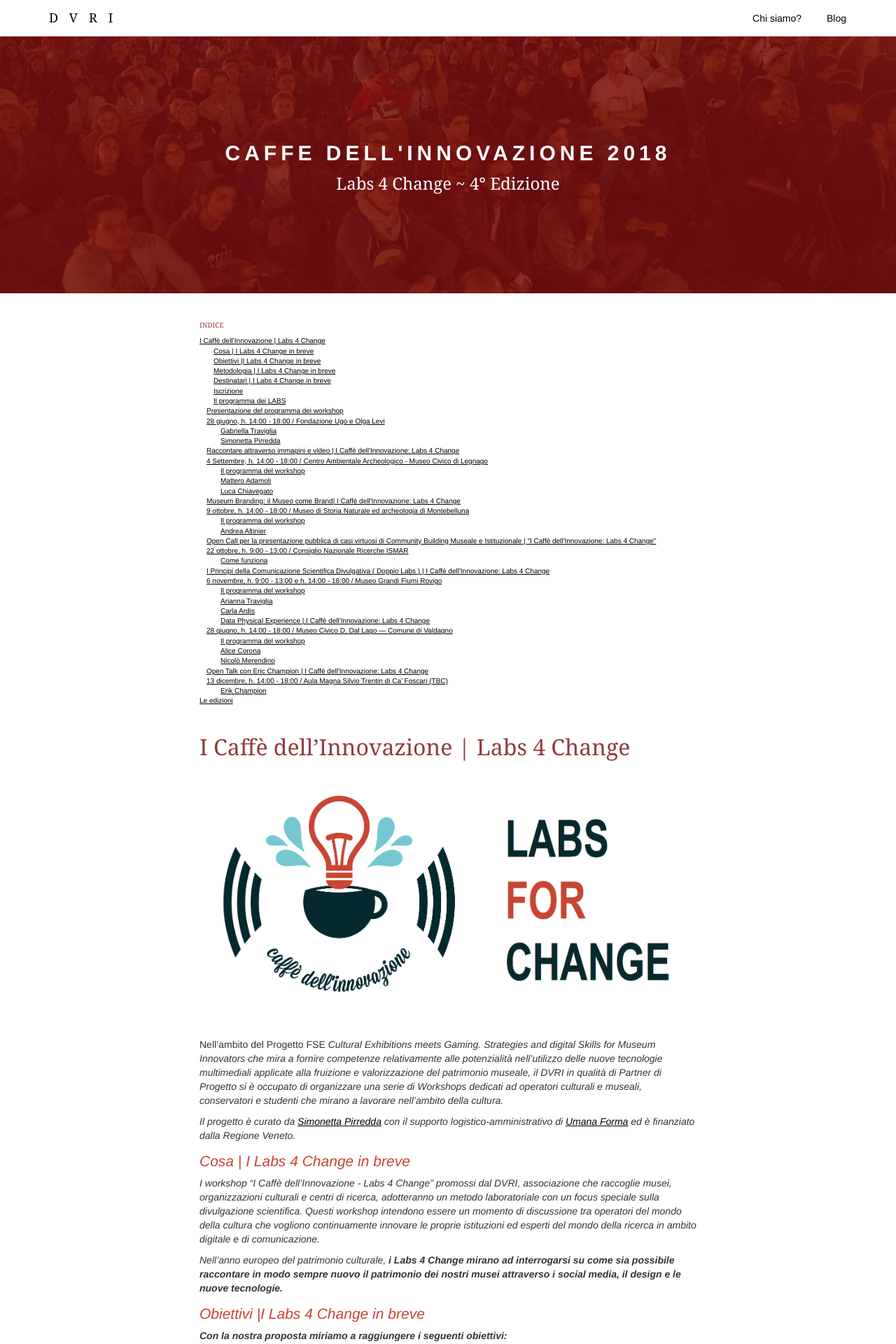
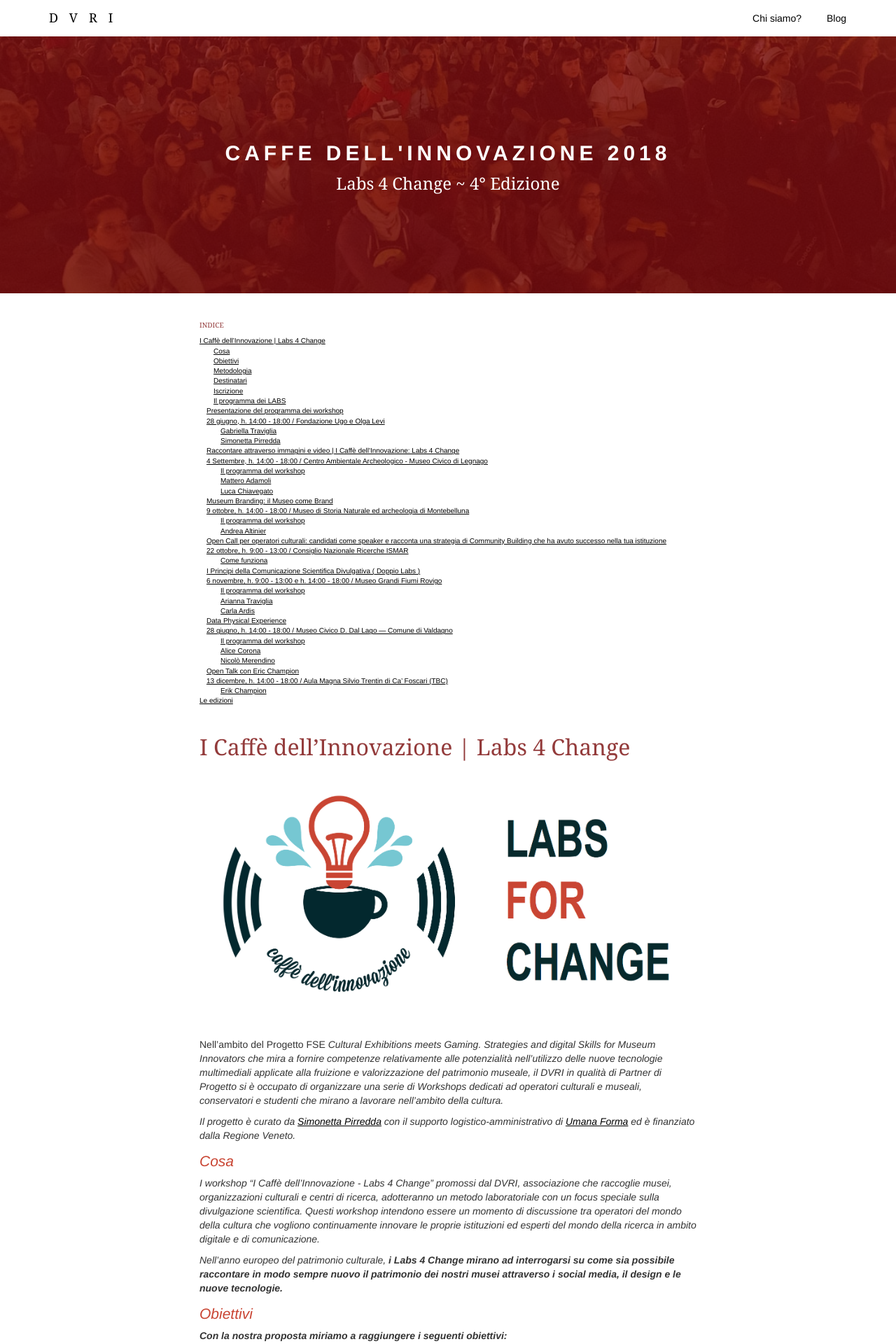
Before and after one commit to simonini/dvri-j-theme, a Jekyll site: the page built from progetti/caffe-2018.html, in a window 1280 px wide. Shown: the top 1920 px of the page at 70% size. Built offline with Jekyll 4.4.1, drawn with Linux system fonts in a browser that asks for light colours; the table of contents is made by our own code; some of the changed text lies outside the part shown.

Commit message:
raffinato stile pagina caffè 2018

```diff
--- a/_sass/caffe.sass
+++ b/_sass/caffe.sass
@@ -56,3 +56,7 @@
       padding-bottom: 0 !important
     ul, li, ol
       font-size: 10px
+  .uno
+    background-color: #FFFEFE
+  .due
+    background-color: #FFFEFE
--- a/progetti/caffe-2018.html
+++ b/progetti/caffe-2018.html
@@ -21,7 +21,7 @@
 </section>
 
 <section>
-<h5>Cosa | I Labs 4 Change in breve</h5>
+<h5>Cosa</h5>
   <p> I workshop “I Caffè dell’Innovazione - Labs 4 Change” promossi dal DVRI, associazione che raccoglie musei, organizzazioni culturali e centri di ricerca, adotteranno un metodo laboratoriale con un focus speciale sulla divulgazione scientifica.
 Questi workshop intendono essere un momento di discussione tra operatori del mondo della cultura che vogliono continuamente innovare le proprie istituzioni ed esperti del mondo della ricerca in ambito digitale e di comunicazione.   </p>
 
@@ -30,7 +30,7 @@
 </section>
 
   <section>
-<h5>Obiettivi |I Labs 4 Change in breve</h5>
+<h5>Obiettivi</h5>
 
     <p>Con la nostra proposta miriamo a raggiungere i seguenti obiettivi: </p>
 <ol>
@@ -41,24 +41,24 @@
 </section>
 
   <section>
-<h5> Metodologia | I Labs 4 Change in breve </h5>
+<h5>Metodologia</h5>
     <p> I workshop hanno la durata di 4 ore ciascuno e alternano una prima parte frontale con una seconda seminariale, durante la quale i partecipanti potranno sperimentare quanto appreso. </p>
 </section>
 
  <section>
-<h5> Destinatari | I Labs 4 Change in breve </h5>
+<h5>Destinatari</h5>
    <p> Conservatori, operatori museali, culturali e didattici, studenti che vogliono lavorare nell’ambito della cultura. Avranno la precedenza i dipendenti e collaboratori delle realtà associate al progetto (Partners Aziendali).</p>
 
    </section>
 
   <section>
-    <h5> Iscrizione </h5>
+<h5>Iscrizione </h5>
    <p> Avverrà tramite Eventbrite: presto su questa pagina indicheremo il link d’iscrizione. </p>
   </section>
 
 <h5>Il programma dei LABS</h5>
-
-  <h4>Presentazione del programma dei workshop</h4>
+ <div class="uno">
+  <h4 style="text-align:center;font-size:30px;color: #c94533;">Presentazione del programma dei workshop</h4>
   <h4> <b>28 giugno, h. 14:00 - 18:00 / <a href="https://www.fondazionelevi.it/">Fondazione Ugo e Olga Levi</a><b> </h4>
  <!-- <p style="text-align: center"><a href="  ">
     Iscriviti al Lab 4 Change! </a></p> -->
@@ -75,9 +75,10 @@
 <h5> <a href="https://www.linkedin.com/in/simonetta-pirredda-9151a765/"> Simonetta Pirredda </a> </h5>
   <p> Gli interessi della prof.ssa Pirredda sono rivolti alla gestione, comunicazione e promozione del patrimonio culturale in un'ottica di valorizzazione integrata del territorio che ne consenta la più ampia fruizione a scuole, residenti e turisti. È vicepresidente dell'Associazione Piccoli Musei.
   </p>
+  </div>
   <hr>
-
-<h4> Raccontare attraverso immagini e video | I Caffè dell'Innovazione: Labs 4 Change</h4>
+ <div class="due">
+  <h4 style="text-align:center;font-size:30px;color: #c94533;"> Raccontare attraverso immagini e video | I Caffè dell'Innovazione: Labs 4 Change</h4>
   <h4><b> 4 Settembre, h. 14:00 - 18:00 / <a href="https://centroambientalearcheologico.it/">Centro Ambientale Archeologico - Museo Civico di Legnago</a><b></h4>
     <!--I<p style="text-align: center"><a href="  ">
    scriviti al Lab 4 Change!  </a></p>  -->
@@ -95,9 +96,10 @@
 <h5> <a href="https://www.linkedin.com/in/chiavegato/"> Luca Chiavegato </a> </h5>
   <p> Luca Chiavegato, insegnante-consulente nel mondo della comunicazione, il suo interesse principale è legato alla comunicazione visiva e specialmente foto e video, però è attratto da tutto quello che riguarda la comunicazone nel suo più ampio significato. Nel 1998 ha iniziato la sua attività di consulenza/insegnamento, collaborando con grandi nomi come RCS, Adobe, Apple, Xerox, Konica Minolta, Kyocera, Hp e Tau visual, solo per citarne alcuni. Per queste società ha effettuato training su argomenti quali: fotografia, post produzione dell'immagine, color management e stampa digitale.
   </p>
+</div>
   <hr>
-
-  <h4> Museum Branding: il Museo come Brand| I Caffè dell'Innovazione: Labs 4 Change </h4>
+  <div class=uno>
+  <h4 style="text-align:center;font-size:30px;color: #c94533;"> Museum Branding: il Museo come Brand</h4>
   <h4><b>9 ottobre, h. 14:00 - 18:00 / Museo di Storia Naturale ed archeologia di Montebelluna<b> </h4>
    <!-- <p style="text-align: center"><a href="  ">
     Iscriviti al Lab 4 Change! </a></p>  -->
@@ -110,18 +112,20 @@
   <h5><a href="https://www.linkedin.com/in/andrea-altinier-a428ab28/">Andrea Altinier </a> </h5>
   <p> Andrea Altinier si occupa di consulenza nell’ambito della comunicazione. Ha maturato una consolidata esperienza, lavorando nelle Istituzioni e nelle Aziende iniziando il suo percorso presso la società Swg, dove si è occupato di ricerca in materia di comunicazione pubblica, analisi di immagine e di posizionamento e customer satisfaction. Attualmente lavora per Adnkronos Nordest, svolgendo consulenza  nell’ambito della comunicazione strategica e le media relation. Ha seguito come spin doctor diverse campagne elettorali ed è tra i collaboratori di Youtrend.it. È stato tra i fondatori e gli editor della rivista digitale www.postpoll.it e  ha curato un capitolo all’interno del libro “La Nuova Comunicazione Politica”, edito da Franco Angeli insieme a Francesco Pira e Luca Gaudiano. Dal 2013 è docente di comunicazione pubblica ed aziendale all’Istituto Universitario Salesiano di Venezia e Verona (Iusve) e con Francesco Pira per Libreriauniversitaria.it ha già pubblicato il manuale “Comunicazione pubblica e d’impresa”.
   </p>
+</div>
   <hr>
-
-  <h4> Open Call per la presentazione pubblica di casi virtuosi di Community Building Museale e Istituzionale | "I Caffè dell'Innovazione: Labs 4 Change"</h4>
+<div class="due">
+  <h4 style="text-align:center;font-size:30px;color: #c94533;"> Open Call per operatori culturali: candidati come speaker e racconta una strategia di Community Building che ha avuto successo nella tua istituzione</h4>
   <h4><b>22 ottobre, h. 9:00 - 13:00 / <a href="http://www.ismar.cnr.it/">Consiglio Nazionale Ricerche ISMAR</a><b></h4>
 
 <h5>Come funziona </h5>
-  <p> Con la modalità del Networking Cafè, verranno presentati una serie di casi di Community Building interni all’ecosistema culturale veneto. A metà luglio apriremo una <b>OPEN CALL<b> attraverso cui sarà possibile mandare la propria candidatura per partecipare alla mattina di lavori e presentare il piano di Community Building adottatato per il proprio museo e/o istituzione.
+  <p> Con la modalità del Networking Cafè, verranno presentati una serie di casi di Community Building interni all’ecosistema culturale veneto. A metà luglio apriremo una <b> OPEN CALL <b> attraverso cui sarà possibile mandare la propria candidatura per partecipare alla mattina di lavori e presentare il piano di Community Building adottatato per il proprio museo e/o istituzione.
       A breve seguiranno maggiori informazioni.
   </p>
+</div>
   <hr>
-
-  <h4>I Principi della Comunicazione Scientifica Divulgativa ( Doppio Labs ) | I Caffè dell'Innovazione: Labs 4 Change</h4>
+<div class="uno">
+  <h4 style="text-align:center;font-size:30px;color: #c94533;">I Principi della Comunicazione Scientifica Divulgativa ( Doppio Labs )</h4>
   <h4><b>6 novembre, h. 9:00 - 13:00 e h. 14:00 - 18:00 /<a href="https://www.aqua-deltadelpo.com/cosa-vedere/oasi-e-centri-visite/museo-dei-grandi-fiumi-rovigo/"> Museo Grandi Fiumi Rovigo</a><b> </h4>
   <p> </p>
    <!-- <p style="text-align: center"><a href="  ">
@@ -141,9 +145,10 @@
 <h5> <a href="https://imtlucca.academia.edu/CarlaArdis">Carla Ardis </a> </h5>
   <p>Carla Ardis ha un dottorato in Analysis and Management of Cultural Heritage presso l'IMT -School for Advanced Studies. Archeologa di formazione, gestisce i Social Media per il progetto di ricerca Horizon2020 VEil.
   </p>
+</div>
   <hr>
-
-  <h5>Data Physical Experience | I Caffè dell'Innovazione: Labs 4 Change</h5>
+<div class="due">
+<h4 style="text-align:center;font-size:30px;color: #c94533;">Data Physical Experience</h4>
   <h4><b>28 giugno, h. 14:00 - 18:00 / <a href="http://www.comune.valdagno.vi.it/eventi/museo-civico-d.-dal-lago">Museo Civico D. Dal Lago — Comune di Valdagno</a><b></h4>
 
   <!-- <p style="text-align: center"><a href="  ">
@@ -162,9 +167,10 @@
 <h5><a href="cargocollective.com/chihauccisoilconte/About-Chi-ha-ucciso-Il-Conte">Nicolò Merendino</a></h5>
   <p> Designer, specializzato in fabbricazione digitale (stampanti 3d, fresa a controllo numerico, etc.). è esperto di software open source - cosa abbastanza rara nel campo del design professionale. Ha lavorato soprattutto con artisti e musicisti di musica elettronica, per i quali elabora design di strumenti e interfacce musicali. Ha lavorato con lo STEIM di Amsterdam facendo assistenza agli artisti ed è stato il FabLab Manager alla Waag Society di Amsterdam. Anche lui si occupa di formazione, e nel 2015-2016 ha ricevuto un grant dal Dutch Creative Industry Fund per fare workshop e corsi di fabbricazione digitale open source in giro per l'Olanda.
   </p>
+</div>
   <hr>
-
-  <h4> Open Talk con Eric Champion | I Caffè dell'Innovazione: Labs 4 Change</h4>
+<div class="uno">
+  <h4 style="text-align:center;font-size:30px;color: #c94533;"> Open Talk con Eric Champion</h4>
   <h4>13 dicembre, h. 14:00 - 18:00 / <a href="https://www.unive.it/pag/17943/">Aula Magna Silvio Trentin di Ca’ Foscari (TBC)</a></h4>
 
    <!-- <p style="text-align: center"><a href="  ">
@@ -175,6 +181,7 @@
 <h5><a href="https://erikchampion.wordpress.com/">Erik Champion</a></h5>
   <p> Erik Champion è docente di Cultural Visualization presso la facoltà di Scienze Umane della Curtin University di Perth (Australia). È considerato uno dei maggiori esperti di Digital Heritage e Gaming Culturale, che per le sue ricerche è titolare di una cattedra UNESCO in Cultural Visualization. Come usa dire "My role is to help encourage visualisation in the humanities (and beyond), my specialty is virtual heritage and serious games."
   </p>
+</div>
  <hr>
 
 {% include caffe_editions.html %}
```
Lines whose indentation alone changed are shown as unchanged.
